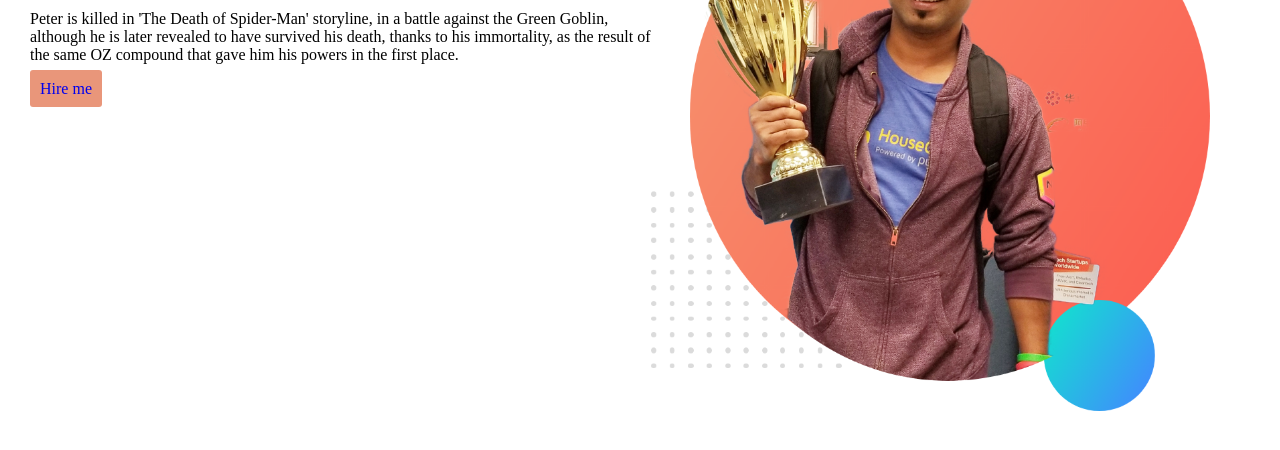
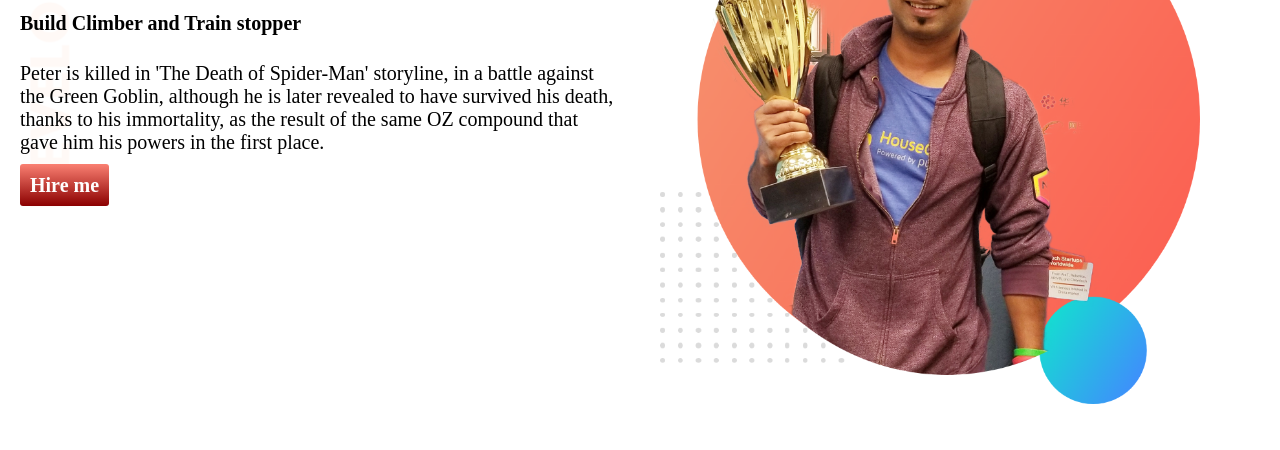
Before and after one commit to Mahmudul-Hasan-Numan/Birds-House, a plain HTML site: page index.html in a window 1280 px wide. Shown: the part 152-602 px from the top of the page. Drawn offline with Linux system fonts and the light colour scheme; a web font is replaced by a local one.

Commit message:
top-portion-done

```diff
--- a/index.html
+++ b/index.html
@@ -13,7 +13,7 @@
 </head>
 
 <body>
-    <section>
+    <section class="top-banner">
         <div class="half-width">
             <h1>Welcome To</h1>
             <h1><span class="name-fraction">Peter Parker</span> World!</h1>
--- a/style.css
+++ b/style.css
@@ -4,20 +4,24 @@
 
 body{
     font-family: 'Zen Antique Soft', serif;
-    margin-left: 30px;
+    margin:0px;
 }
 section{
     display: flex;
 }
 .half-width{
+    font-size: 20px;
     width: 50%;
+    padding: 20px;
 }
 .half-width img{
     width: 90%;
 }
 .half-width a{
+    color: white;
     text-decoration: none;
-    background-color: darksalmon;
+    background-image: linear-gradient(salmon, darkred);
+    font-weight: 700;
     padding: 10px;
     border-radius: 3px;
 }
@@ -25,3 +29,7 @@ button{
    background-color:darksalmon;
    border-radius: 5px;
 }
+.top-banner{
+    background-image: url(images/top-banner.png);
+    background-repeat: no-repeat;
+}
```
